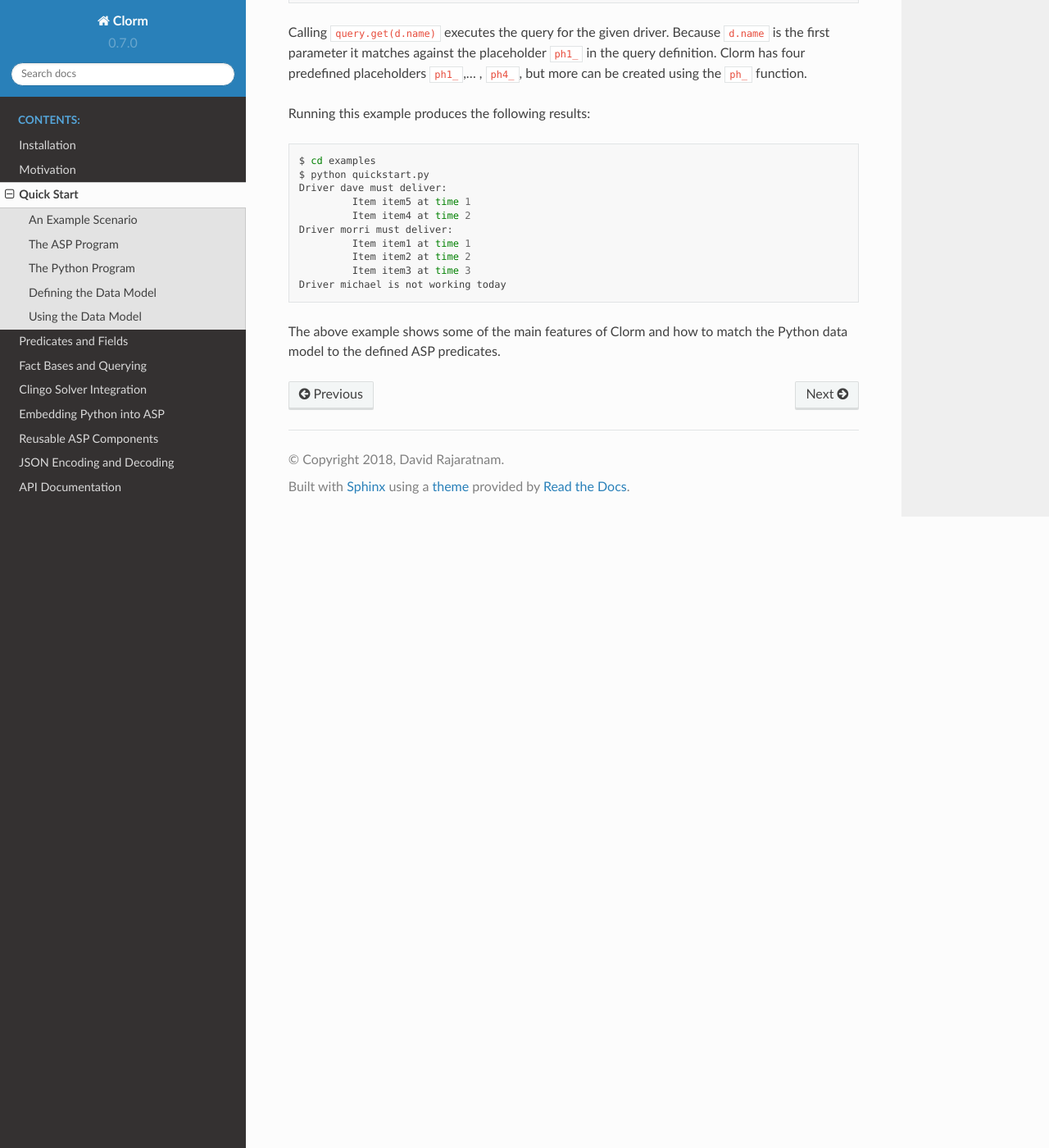
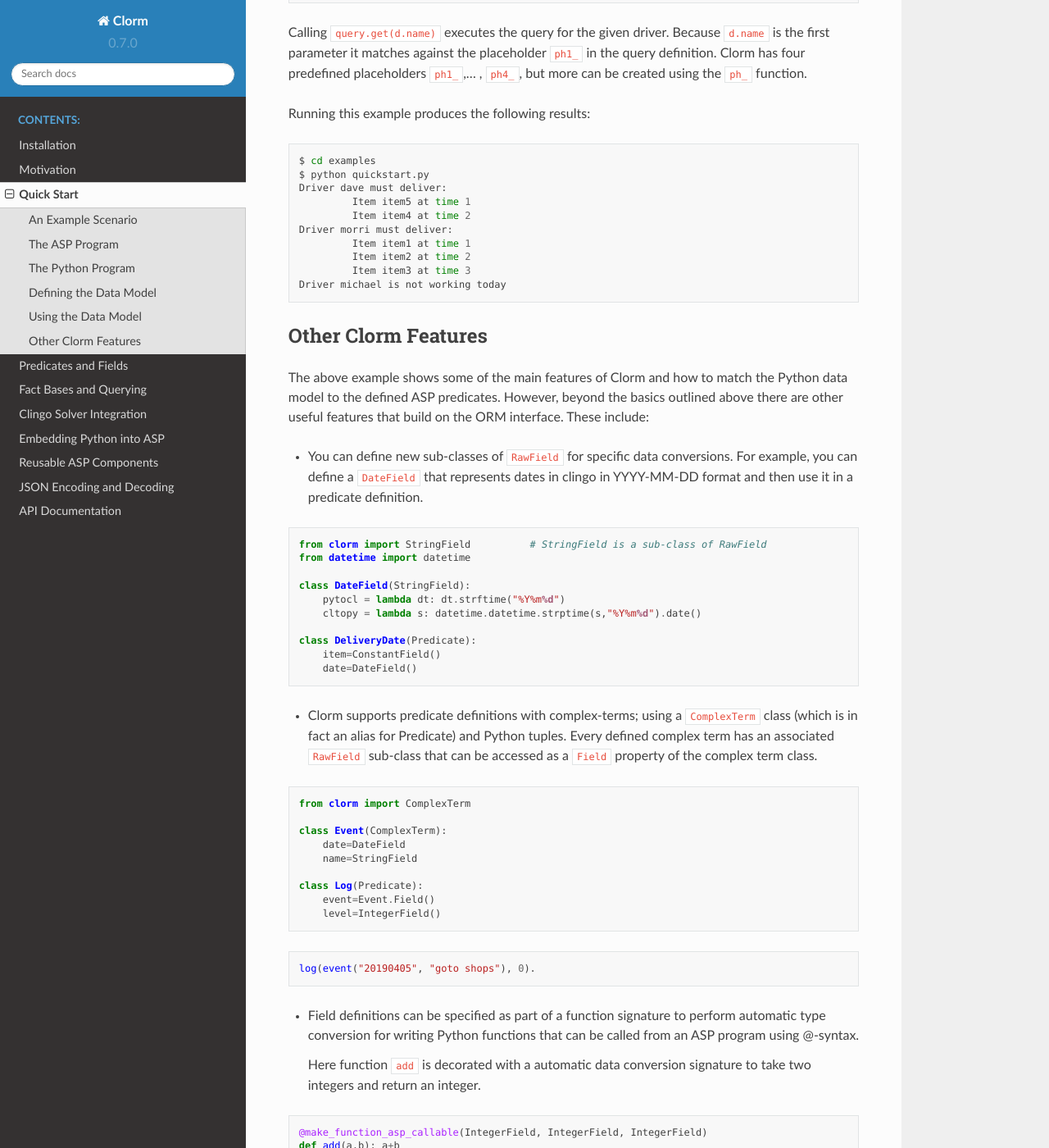
Before and after one commit to potassco/clorm, a Sphinx documentation site: the page built from docs/clorm/quickstart.rst, in a window 1280 px wide and 1400 px high, scrolled down 4638 px. Shown: the whole window at 82% size. Built offline with Sphinx 7.4.7 and the Read the Docs theme 2.0.0, drawn with Linux system fonts in a browser that asks for light colours; some of the changed text lies outside the part shown.

Commit message:
Some Quick Start documentation update

```diff
--- a/docs/clorm/embedding.rst
+++ b/docs/clorm/embedding.rst
@@ -30,7 +30,10 @@
 
 While the automatic data conversion behaviour of the clingo API can be
 convenient it is however a somewhat ad-hoc approach. In the first place there is
-no automatic conversions for the inputs to the external function. Secondly it cannot deal with arbitrary outputs. For example, it is not possible to specify that a string should be interpreted as a constant object rather than a string object. Also complex terms other than a tuples cannot be automatically handled.
+no automatic conversions for the inputs to the external function. Secondly it
+cannot deal with arbitrary outputs. For example, it is not possible to specify
+that a string should be interpreted as a constant object rather than a string
+object. Also complex terms other than a tuples cannot be automatically handled.
 
 To address these problems Clorm tries to provide a more principled approach that
 allows for a *type cast signature* that defines how to automatically convert
--- a/docs/clorm/quickstart.rst
+++ b/docs/clorm/quickstart.rst
@@ -257,5 +257,72 @@
              Item item3 at time 3
     Driver michael is not working today
 
+Other Clorm Features
+--------------------
+
 The above example shows some of the main features of Clorm and how to match the
-Python data model to the defined ASP predicates.
+Python data model to the defined ASP predicates. However, beyond the basics
+outlined above there are other useful features that build on the ORM
+interface. These include:
+
+* You can define new sub-classes of ``RawField`` for specific data
+  conversions. For example, you can define a ``DateField`` that represents dates
+  in clingo in YYYY-MM-DD format and then use it in a predicate definition.
+
+.. code-block:: python
+
+    from clorm import StringField          # StringField is a sub-class of RawField
+    from datetime import datetime
+
+    class DateField(StringField):
+        pytocl = lambda dt: dt.strftime("%Y%m%d")
+        cltopy = lambda s: datetime.datetime.strptime(s,"%Y%m%d").date()
+
+    class DeliveryDate(Predicate):
+        item=ConstantField()
+        date=DateField()
+
+* Clorm supports predicate definitions with complex-terms; using a
+  ``ComplexTerm`` class (which is in fact an alias for Predicate) and Python
+  tuples. Every defined complex term has an associated ``RawField`` sub-class
+  that can be accessed as a ``Field`` property of the complex term class.
+
+.. code-block:: python
+
+    from clorm import ComplexTerm
+
+    class Event(ComplexTerm):
+        date=DateField
+	name=StringField
+
+    class Log(Predicate):
+        event=Event.Field()
+	level=IntegerField()
+
+.. code-block:: prolog
+
+    log(event("20190405", "goto shops"), 0).
+
+* Field definitions can be specified as part of a function signature to perform
+  automatic type conversion for writing Python functions that can be called from
+  an ASP program using @-syntax.
+
+  Here function ``add`` is decorated with a automatic data conversion signature
+  to take two integers and return an integer.
+
+.. code-block:: python
+
+    @make_function_asp_callable(IntegerField, IntegerField, IntegerField)
+    def add(a,b): a+b
+
+.. code-block:: prolog
+
+    f(@add(5,6)).    % grounds to f(11).
+
+* Function signatures follow the functionality of the clingo API (so can deal
+  with tuples and functions that return list of items). However, the behaviour
+  of the clingo API is ad-hoc when it comes to automatic data conversion. That
+  is it can automatically convert numbers and strings but not other types such
+  as constants or more complex terms. The Clorm conversion signatures provide a
+  more principled and transparent approach, since all data conversions are
+  specified as part of the signature.
```
Also changed, not shown: README.rst (+75 -6 lines).
